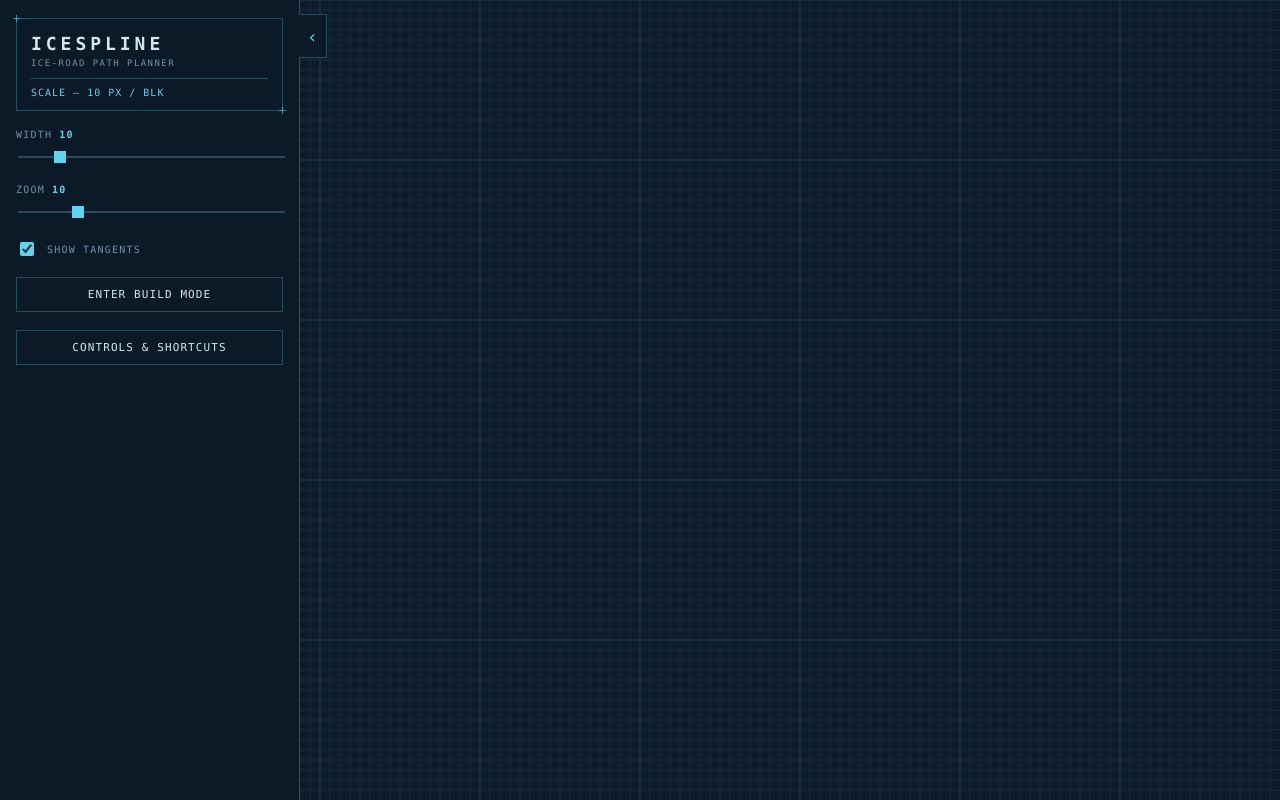
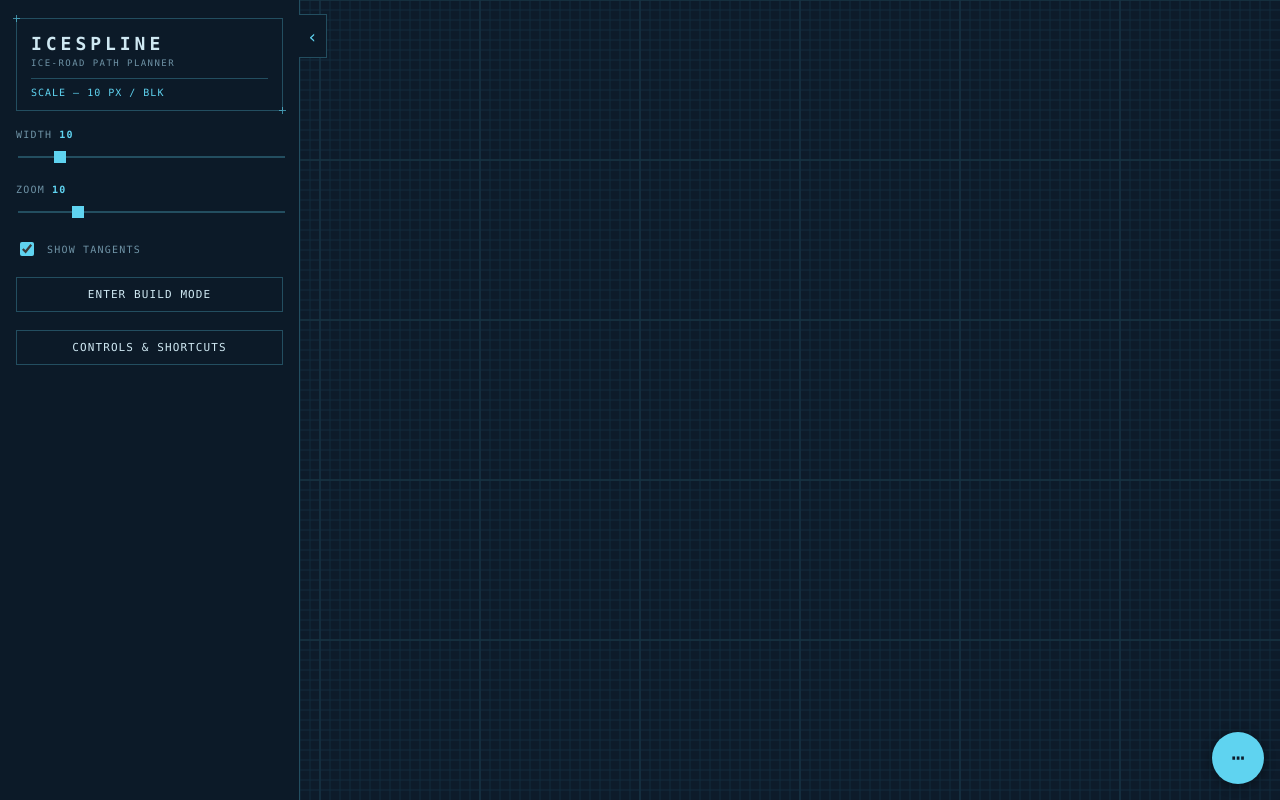
Before and after one commit to tmbkoren/IceSpline, a React (Vite) app: page / in a window 1280 px wide. Built offline with nearby package versions, Linux system fonts and the light colour scheme.

Commit message:
action dock v1

```diff
--- a/src/App.tsx
+++ b/src/App.tsx
@@ -1,11 +1,13 @@
 import { CanvasView } from "./canvas/CanvasView";
 import { ControlPanel } from "./ui/ControlPanel";
+import { ActionDock } from "./ui/ActionDock";
 
 export default function App() {
   return (
     <>
       <CanvasView />
       <ControlPanel />
+      <ActionDock />
     </>
   );
 }
--- a/src/index.css
+++ b/src/index.css
@@ -236,6 +236,84 @@ input[type="range"]::-moz-range-thumb {
   color: var(--line);
 }
 
+/* --- Floating action dock ------------------------------------------------ */
+
+.dock {
+  position: fixed;
+  right: 16px;
+  bottom: 16px;
+  z-index: 15;
+  display: flex;
+  flex-direction: column;
+  align-items: flex-end;
+  gap: 8px;
+}
+
+/* The expanded action stack sits above the toggle. */
+.dock__actions {
+  display: flex;
+  flex-direction: column;
+  align-items: stretch;
+  gap: 8px;
+  animation: dock-rise 0.14s ease;
+}
+.dock__btn {
+  font-family: var(--mono);
+  font-size: 11px;
+  letter-spacing: 0.1em;
+  text-transform: uppercase;
+  text-align: right;
+  padding: 9px 12px;
+  min-width: 116px;
+  background: var(--bg-panel);
+  color: var(--text);
+  border: 1px solid var(--line-dim);
+  cursor: pointer;
+}
+.dock__btn:hover:not(:disabled) {
+  border-color: var(--line);
+  color: var(--line);
+}
+.dock__btn:disabled {
+  opacity: 0.4;
+  cursor: not-allowed;
+}
+.dock__btn--warn:hover {
+  border-color: #ff6b6b;
+  color: #ff6b6b;
+}
+
+/* The always-visible round toggle (the collapsed state). */
+.dock__toggle {
+  align-self: flex-end;
+  width: 52px;
+  height: 52px;
+  border-radius: 50%;
+  display: grid;
+  place-items: center;
+  background: var(--line);
+  color: var(--bg);
+  border: none;
+  font-family: var(--mono);
+  font-size: 22px;
+  line-height: 1;
+  cursor: pointer;
+  box-shadow: 0 2px 12px rgba(0, 0, 0, 0.45);
+}
+.dock__toggle--open {
+  background: var(--bg-panel);
+  color: var(--line);
+  border: 1px solid var(--line);
+  font-size: 16px;
+}
+
+@keyframes dock-rise {
+  from {
+    opacity: 0;
+    transform: translateY(6px);
+  }
+}
+
 /* --- Controls dialog (modal) -------------------------------------------- */
 
 .modal-backdrop {
@@ -361,4 +439,7 @@ kbd {
   .modal-backdrop {
     animation: none;
   }
+  .dock__actions {
+    animation: none;
+  }
 }
--- /dev/null
+++ b/src/ui/ActionDock.tsx
@@ -0,0 +1,59 @@
+// A floating action dock: a single round button that expands upward into a
+// stack of edit actions (undo / redo / mirror / clear). These are the actions
+// that are otherwise keyboard-only — essential on touch, handy on desktop.
+//
+// Pure React chrome. It selects only scalars/stable actions from the store and
+// NEVER the `points` array (CLAUDE.md rules 1-2): `selectedIndex` is the only
+// data slice, used to disable Mirror when nothing is selected.
+
+import { useState } from 'react'
+import { useStore } from '../core/state'
+
+export function ActionDock() {
+  const [open, setOpen] = useState(false)
+
+  const selectedIndex = useStore((s) => s.selectedIndex)
+  const undo = useStore((s) => s.undo)
+  const redo = useStore((s) => s.redo)
+  const clearPoints = useStore((s) => s.clearPoints)
+  const toggleMirror = useStore((s) => s.toggleMirror)
+
+  const hasSelection = selectedIndex !== null
+
+  return (
+    <div className="dock">
+      {open && (
+        <div className="dock__actions" role="group" aria-label="Edit actions">
+          <button type="button" className="dock__btn" onClick={undo}>
+            <span aria-hidden="true">↶</span> Undo
+          </button>
+          <button type="button" className="dock__btn" onClick={redo}>
+            <span aria-hidden="true">↷</span> Redo
+          </button>
+          <button
+            type="button"
+            className="dock__btn"
+            onClick={() => hasSelection && toggleMirror(selectedIndex)}
+            disabled={!hasSelection}
+            title={hasSelection ? undefined : 'Select a point first'}
+          >
+            Mirror
+          </button>
+          <button type="button" className="dock__btn dock__btn--warn" onClick={clearPoints}>
+            Clear
+          </button>
+        </div>
+      )}
+
+      <button
+        type="button"
+        className={`dock__toggle${open ? ' dock__toggle--open' : ''}`}
+        onClick={() => setOpen((o) => !o)}
+        aria-expanded={open}
+        aria-label={open ? 'Close actions' : 'Open actions'}
+      >
+        {open ? '✕' : '⋯'}
+      </button>
+    </div>
+  )
+}
```
Also changed, not shown: 1 other file (tests, documents, lock files or other folders).
